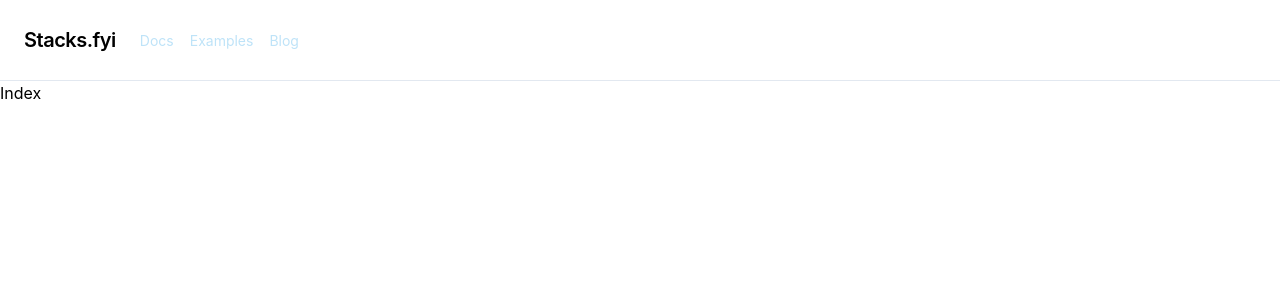
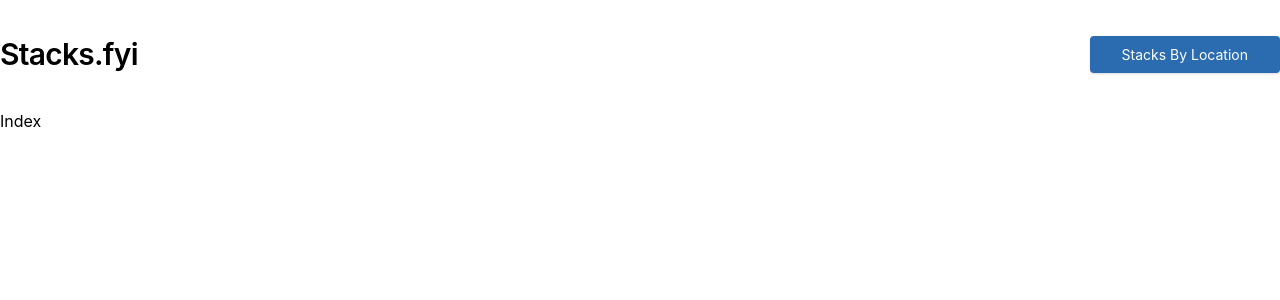
Before and after one commit to OliverMKing/stacks.fyi, a React (Create React App) app in the folder frontend/: page / in a window 1280 px wide. Shown: the top 300 px of the page. Built offline with nearby package versions, Linux system fonts and the light colour scheme.

Commit message:
Modify navbar

```diff
--- a/frontend/src/components/app/App.tsx
+++ b/frontend/src/components/app/App.tsx
@@ -8,58 +8,23 @@ function App() {
   return (
     <div className="App">
       <Router>
-        <div>
-          <nav className="flex items-center justify-between flex-wrap bg-white-500 p-6">
-            <div className="flex items-center flex-shrink-0 text-black mr-6">
-              <span className="font-semibold text-xl tracking-tight">
-                Stacks.fyi
-              </span>
-            </div>
-            <div className="block lg:hidden">
-              <button className="flex items-center px-3 py-2 border rounded text-blue-200 border-blue-400 hover:text-white hover:border-white">
-                <svg
-                  className="fill-current h-3 w-3"
-                  viewBox="0 0 20 20"
-                  xmlns="http://www.w3.org/2000/svg"
+        <div className="w-full container mx-auto">
+          <nav className="flex items-center justify-between bg-white-500 py-8">
+            <span className="font-semibold text-3xl tracking-tight">
+              <a href="/">Stacks.fyi</a>
+            </span>
+            <div className="block flex items-center w-auto">
+              <div className="flex-grow">
+                <button
+                  id="navAction"
+                  className="mx-auto bg-blue-700 hover:bg-blue-900 text-white text-sm rounded py-2 px-8 shadow"
+                  onClick={() => (window.location.href = "/location-search")}
                 >
-                  <title>Menu</title>
-                  <path d="M0 3h20v2H0V3zm0 6h20v2H0V9zm0 6h20v2H0v-2z" />
-                </svg>
-              </button>
-            </div>
-            <div className="w-full block flex-grow lg:flex lg:items-center lg:w-auto">
-              <div className="text-sm lg:flex-grow">
-                <a
-                  href="#responsive-header"
-                  className="block mt-4 lg:inline-block lg:mt-0 text-blue-200 hover:text-white mr-4"
-                >
-                  Docs
-                </a>
-                <a
-                  href="#responsive-header"
-                  className="block mt-4 lg:inline-block lg:mt-0 text-blue-200 hover:text-white mr-4"
-                >
-                  Examples
-                </a>
-                <a
-                  href="#responsive-header"
-                  className="block mt-4 lg:inline-block lg:mt-0 text-blue-200 hover:text-white"
-                >
-                  Blog
-                </a>
-              </div>
-              <div>
-                <a
-                  href="#"
-                  className="inline-block text-sm px-4 py-2 leading-none border rounded text-white border-white hover:border-transparent hover:text-blue-500 hover:bg-white mt-4 lg:mt-0"
-                >
-                  Download
-                </a>
+                  Stacks By Location
+                </button>
               </div>
             </div>
           </nav>
-
-          <hr />
 
           <Switch>
             <Route exact path="/location-search">
```
